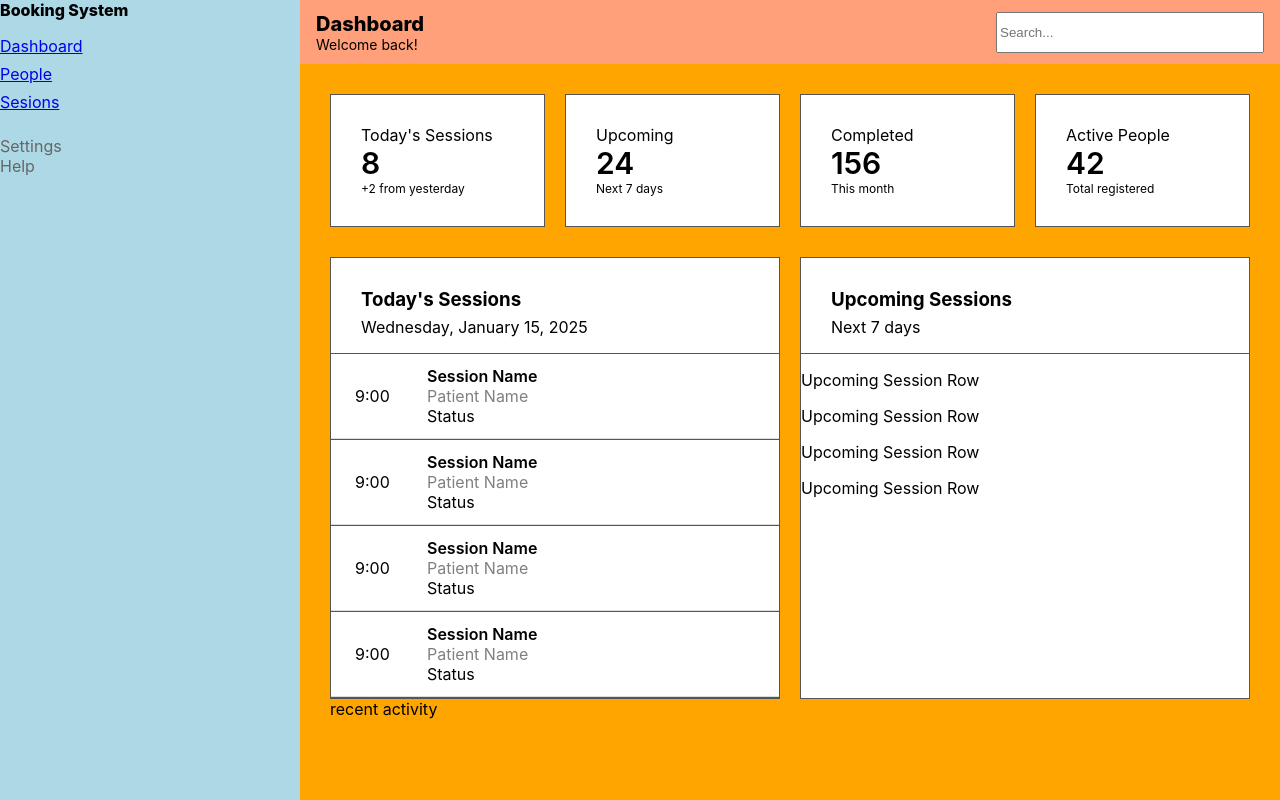
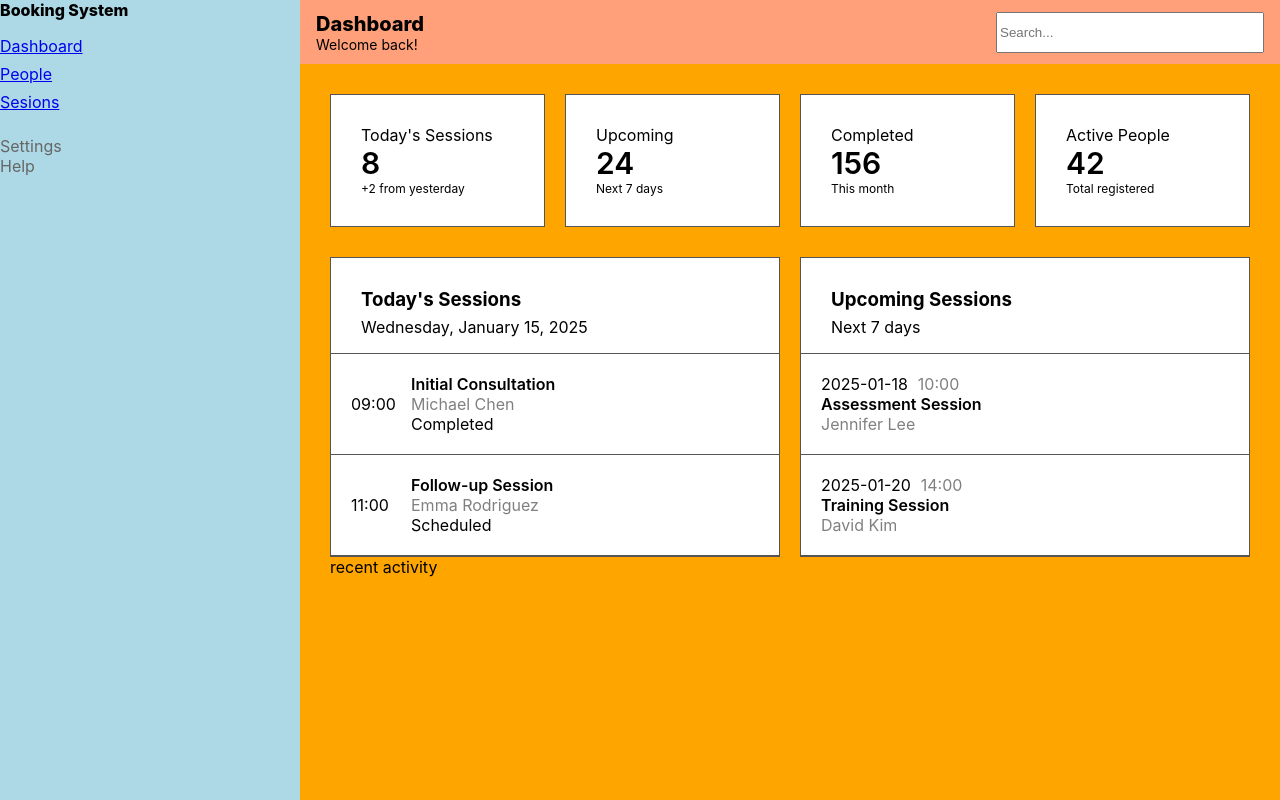
Before and after one commit to tianshansu/booking-system, a React (Create React App) app in the folder frontend/: page / in a window 1280 px wide. Built offline with nearby package versions, Linux system fonts and the light colour scheme.

Commit message:
layout:add mock data in dashboard & restructured data flow & add upcoming sessions

```diff
--- a/frontend/src/components/TodaySessionList.jsx
+++ b/frontend/src/components/TodaySessionList.jsx
@@ -1,12 +1,15 @@
-import TodaySessionRow from "./TodaySessionRow";
-
-export default function TodaySessionList(){
+export default function TodaySessionList({sessions, RowComponent}){
     return(
         <div>
-            <TodaySessionRow></TodaySessionRow>
-            <TodaySessionRow></TodaySessionRow>
-            <TodaySessionRow></TodaySessionRow>
-            <TodaySessionRow></TodaySessionRow>
+            {sessions.map(item => (
+                <RowComponent
+                    key={item.id}
+                    time={item.time}
+                    title={item.title}
+                    patientName={item.patientName}
+                    status={item.status}
+                />
+            ))}
         </div>
     )
 }
--- a/frontend/src/components/TodaySessionRow.jsx
+++ b/frontend/src/components/TodaySessionRow.jsx
@@ -1,33 +1,30 @@
-export default function TodaySessionRow(){
+export default function TodaySessionRow(data){
     const styles = {
         row: {
             display: "flex",
             alignItems: "center",
-            padding: "12px",
-            borderBottom: "1px solid #ddd"
+            padding: "20px",
+            borderBottom: "1px solid #555"
         },
 
         time: {
-            padding:"12px 12px 12px 12px",
             width: "60px"
         },
 
         info: {
             flex: 1
         }
-    }
+    } // style
 
     return(
-        <div style={{borderBottom: "1px solid #555"}}>
-            <div style={styles.row}>
-                <div style={styles.time}>9:00</div>
-                <div style={styles.info}>
-                    <div style={{fontWeight:600}}>Session Name</div>
-                    <div style={{color:"gray"}}>Patient Name</div>
-                    <div>Status</div>
-                </div>
+        <div style={styles.row}>
+            <div style={styles.time}>{data.time}</div>
+            <div style={styles.info}>
+                <div style={{fontWeight:600}}>{data.title}</div>
+                <div style={{color:"gray"}}>{data.patientName}</div>
+                <div>{data.status}</div>
             </div>
         </div>
-
+        // details in render
     )
 }
--- a/frontend/src/components/UpcomingSessionList.jsx
+++ b/frontend/src/components/UpcomingSessionList.jsx
@@ -1,12 +1,18 @@
-import UpcomingSessionRow from "./UpcomingSessionRow";
-
-export default function UpcomingSessionList(){
+export default function UpcomingSessionList({sessions, RowComponent}){
     return(
         <div>
-            <UpcomingSessionRow></UpcomingSessionRow>
-            <UpcomingSessionRow></UpcomingSessionRow>
-            <UpcomingSessionRow></UpcomingSessionRow>
-            <UpcomingSessionRow></UpcomingSessionRow>
+            {
+                sessions.map(item=>(
+                    <RowComponent
+                        key={item.id}
+                        date={item.date}
+                        time={item.time}
+                        title={item.title}
+                        patientName={item.patientName}>
+                    </RowComponent>
+                ))
+                // map items to render
+            }
         </div>
     )
 }
--- a/frontend/src/components/UpcomingSessionRow.jsx
+++ b/frontend/src/components/UpcomingSessionRow.jsx
@@ -1,5 +1,25 @@
-export default function UpcomingSessionRow(){
+export default function UpcomingSessionRow(session){
+    const styles={
+        row:{
+            display:"grid",
+            padding:"20px",
+            borderBottom: "1px solid #555"
+        },
+        dateTime:{
+            display:"flex",
+            gap:10
+        }
+    }
+
     return(
-        <p>Upcoming Session Row</p>
+        <div style={styles.row}>
+            <div style={styles.dateTime}>
+                <div>{session.date}</div>
+                <div style={{color:"gray"}}>{session.time}</div>
+            </div>
+            <div style={{fontWeight:600}}>{session.title}</div>
+            <div style={{color:"gray"}}>{session.patientName}</div>
+
+        </div>
     )
 }
--- a/frontend/src/pages/DashboardPage.jsx
+++ b/frontend/src/pages/DashboardPage.jsx
@@ -5,8 +5,23 @@ import Card from "../components/Card";
 import ListPanel from "../components/ListPanel";
 import TodaySessionList from "../components/TodaySessionList";
 import UpcomingSessionList from "../components/UpcomingSessionList";
+import TodaySessionRow from "../components/TodaySessionRow";
+import UpcomingSessionRow from "../components/UpcomingSessionRow";
 
 export default function DashboardPage(){
+    const TODAY = "2025-01-15" //set a today's date
+
+    const sessions=[
+         { id: 1, date: "2025-01-15", time: "09:00", title: "Initial Consultation", patientName: "Michael Chen", status: "Completed" },
+        { id: 2, date: "2025-01-15", time: "11:00", title: "Follow-up Session", patientName: "Emma Rodriguez", status: "Scheduled" },
+        { id: 3, date: "2025-01-18", time: "10:00", title: "Assessment Session", patientName: "Jennifer Lee", status: "Scheduled" },
+        { id: 4, date: "2025-01-20", time: "14:00", title: "Training Session", patientName: "David Kim", status: "Scheduled" }
+    ] //all sessions (mock data)
+
+    const todaySessions=sessions.filter(s => s.date === TODAY) //filter out today's sessions
+
+    const upcomingSessions = sessions.filter(s => s.date > TODAY && s.status !== "Completed") //filter upcoming sessions
+
     return(
         <div style={{display:"grid"}}>
             <div style={{
@@ -26,10 +41,12 @@ export default function DashboardPage(){
                 gap: 20,
             }}>
                 <ListPanel title="Today's Sessions" date="Wednesday, January 15, 2025">
-                    <TodaySessionList></TodaySessionList>
+                    <TodaySessionList sessions={todaySessions} RowComponent={TodaySessionRow}></TodaySessionList>
+                    {/* send corresponding session data and the RowComponent to list */}
                 </ListPanel>
                 <ListPanel title="Upcoming Sessions" date="Next 7 days">
-                    <UpcomingSessionList></UpcomingSessionList>
+                    <UpcomingSessionList sessions={upcomingSessions} RowComponent={UpcomingSessionRow}></UpcomingSessionList>
+                    {/* send corresponding session data and the RowComponent to list */}
                 </ListPanel>
             </div>
             <div>recent activity</div>
```
